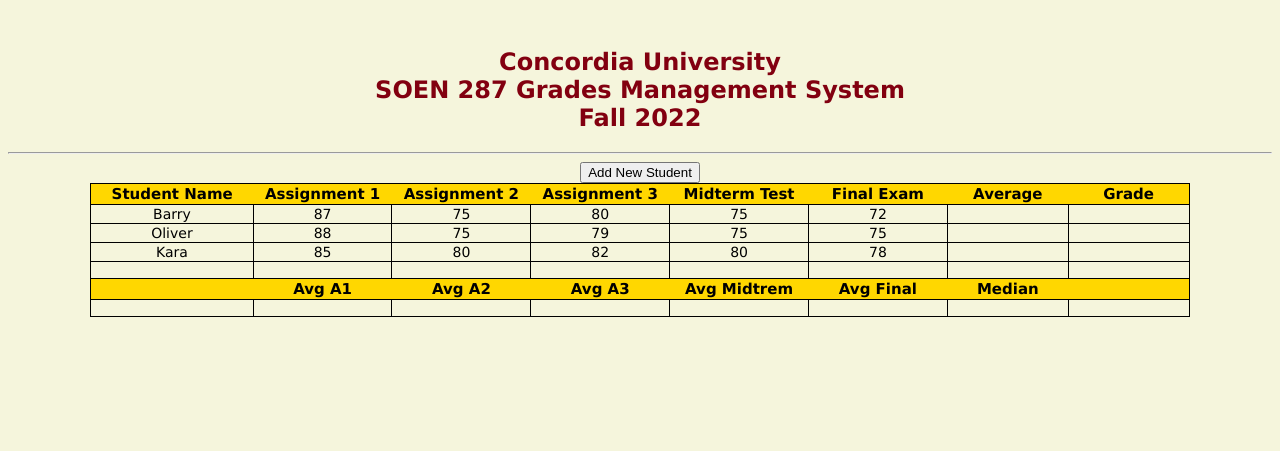
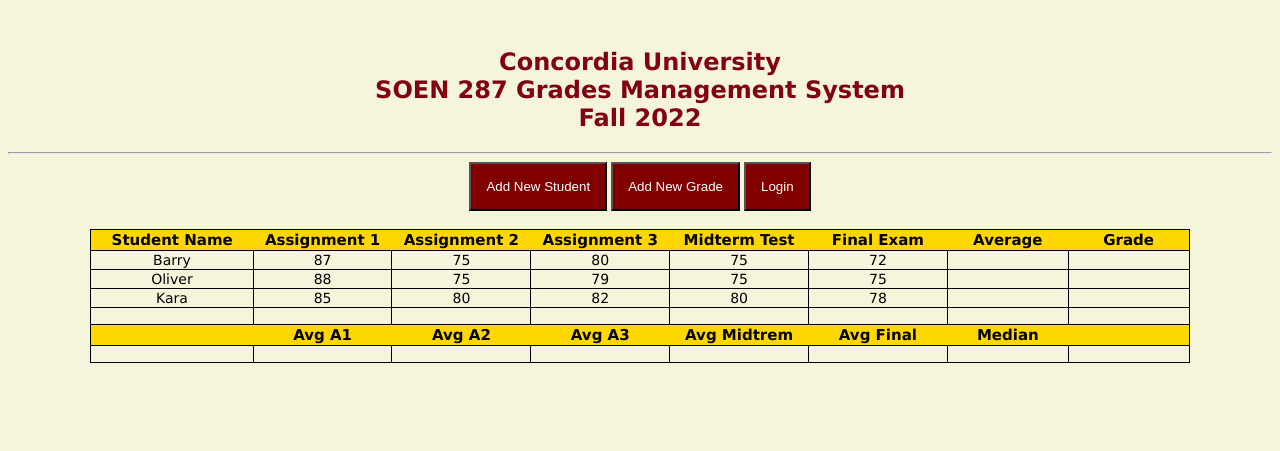
Before and after one commit to jvaldez90/SOEN287_project, a PHP site: page /Grades-System.html in a window 1280 px wide. Shown: the top 451 px of the page. Run offline with PHP 8.4, Linux system fonts and the light colour scheme.

Commit message:
Added buttons to .html

```diff
--- a/Grades-System.css
+++ b/Grades-System.css
@@ -1,5 +1,10 @@
 html {
     background-color: beige;
+}
+button {
+    padding: 15px;
+    background-color: maroon;
+    color: white;
 }
 #courseTitle {
     font-family: Verdana, Geneva, Tahoma, sans-serif;
--- a/Grades-System.html
+++ b/Grades-System.html
@@ -14,7 +14,10 @@
         <hr>
         <div id="addButtons">
             <button>Add New Student</button>
+            <button>Add New Grade</button>
+            <button>Login</button>
         </div>
+        <br/>
         <table class="assessment" id="table">
             <thead>
                 <tr>
```
